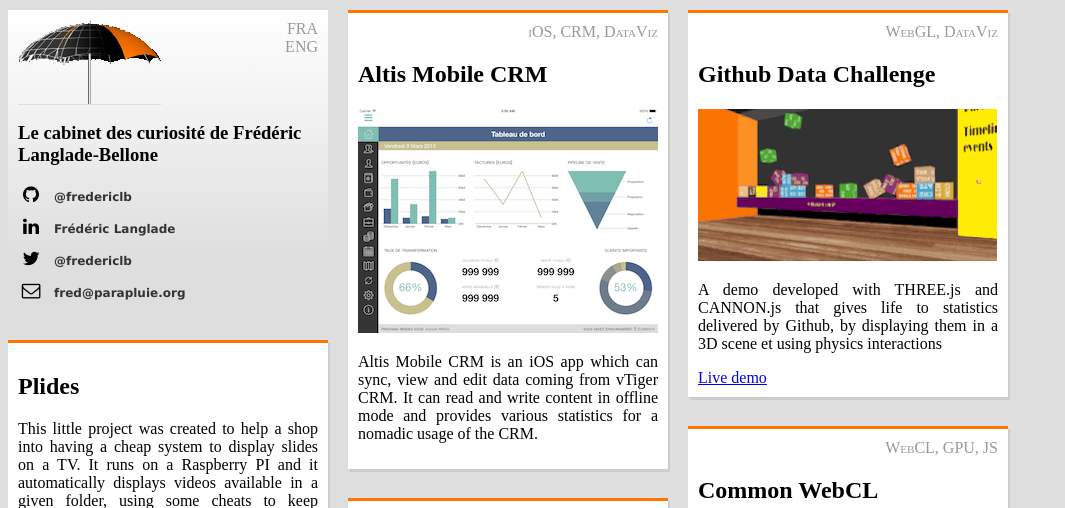
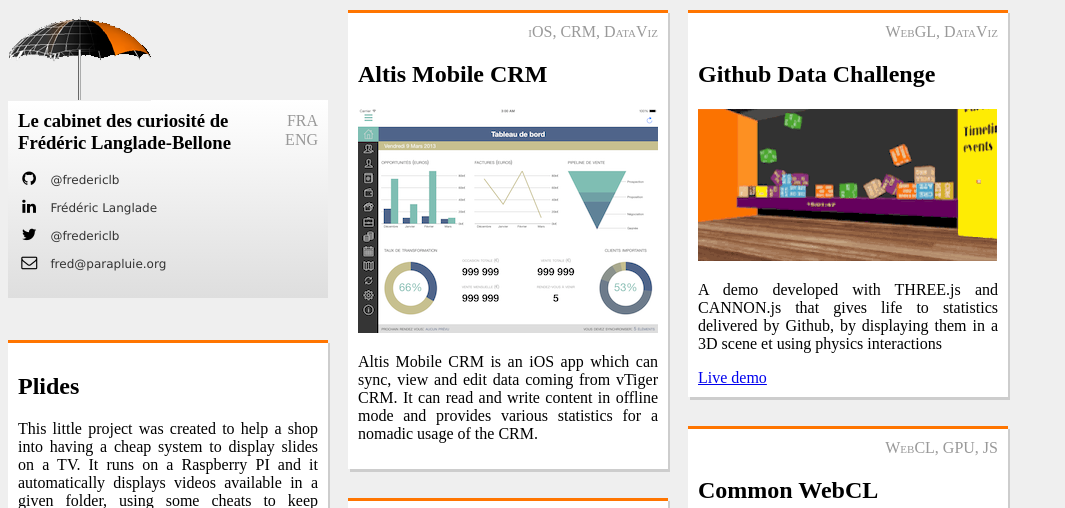
Before and after one commit to fredericlb/fredericlb.github.io, a website: page index.html in a window 1280 px wide. Shown: the top 508 px of the page, without its empty margins (0-1065 px from the left). Drawn offline with Linux system fonts and the light colour scheme; no server answers; a web font is replaced by a local one.

Commit message:
some fixes

```diff
--- a/index.html
+++ b/index.html
@@ -14,7 +14,7 @@
 
     <style type="text/css">
         body {
-            background-color: #DEDEDE;
+            background-color: #efefef;
             font-family: 'Caudex', serif;
         }
 
@@ -33,11 +33,16 @@
 
         div.head {
             width: 300px;
-            padding:10px;
-            margin-bottom: 80px;
-            background: linear-gradient(to bottom, #FFFFFF, #DEDEDE);
+            margin-bottom: 100px;
             height:230px;
             margin-top: 10px;
+        }
+
+        div.head-content {
+            background: linear-gradient(to bottom, #FFFFFF, #DEDEDE);
+            border-top: 1px solid #efefef;
+            padding:10px;
+            width: 100%;
         }
         .head ul {
             list-style-type: none;
@@ -67,6 +72,7 @@
             width: 40px;
             color: #999;
             text-align:right;
+            margin-top: 1px;
         }
 
         .lang div {
@@ -88,24 +94,29 @@
         }
 
         .logo {
-            border-bottom: 1px solid #dedede;
+            border-bottom: 1px solid #efefef;
+            position:relative;
+            top:6px;
         }
 
         h1 {
             font-size: 14pt;
+            margin-top: 0;
         }
     </style>
 </head>
 <body>
     <div id="root">
         <div class="head">
+
+            <img src="assets/logo.png" class="logo"/>
+
+            <div class="head-content">
                 <div class="lang">
                     <div class="lang lang-fr">FRA</div>
                     <div class="lang lang-en">ENG</div>
                 </div>
-
-            <img src="assets/logo.png" class="logo"/>
-            <h1>Le cabinet des curiosité de Frédéric Langlade-Bellone<h1>
+                <h1>Le cabinet des curiosité de Frédéric Langlade-Bellone</h1>
                 <ul>
                     <li><i class="icon-github-circled"></i><a href="http://www.github.com/fredericlb">@fredericlb</a>
                     </li>
@@ -115,6 +126,7 @@
                     </li>
                     <li><i class="icon-mail"></i><a href="mailto:fred@parapluie.org">fred@parapluie.org</a> </li>
                 </ul>
+            </div>
         </div>
         <div class="item">
             <div class="tags" data-i18n="p.acm.tags"></div>
```
Lines whose indentation alone changed are shown as unchanged.
